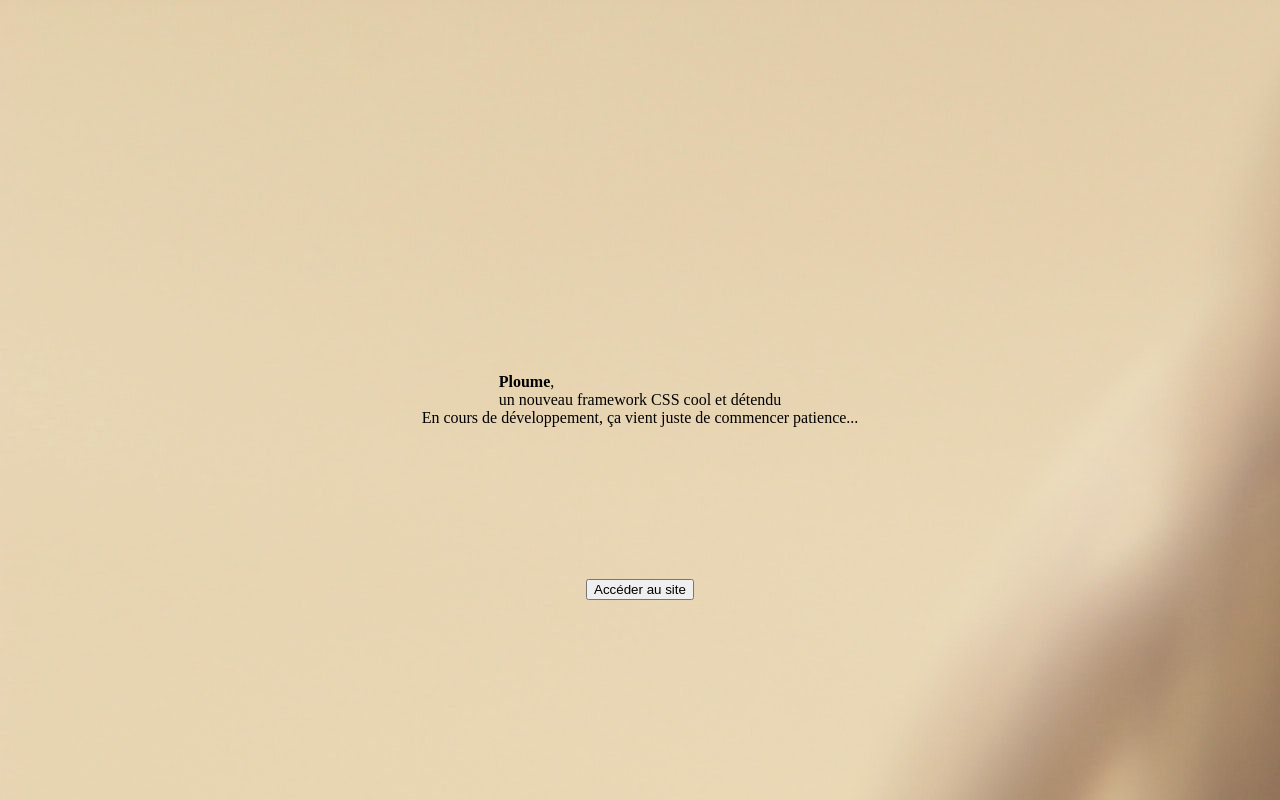
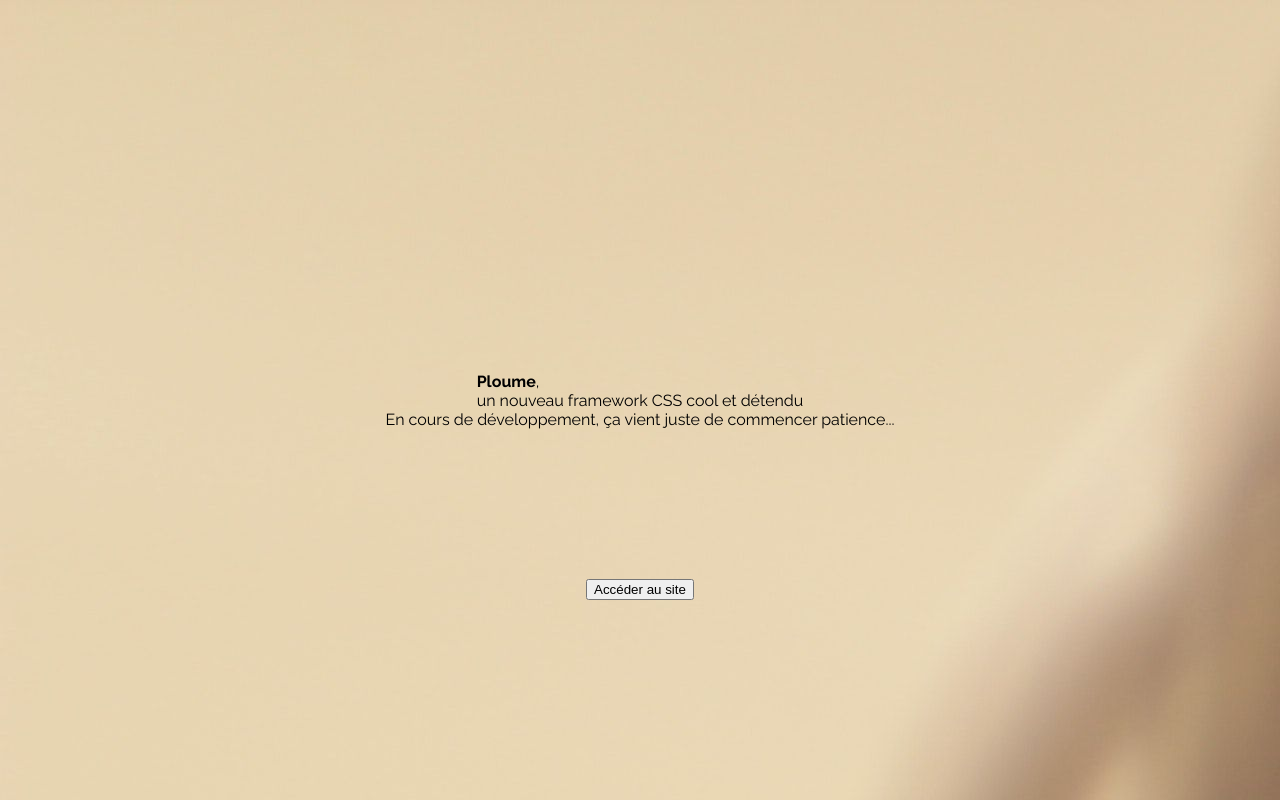
Before and after one commit to melvinlemoine/ploume, a website: page docs/comingsoon.html in a window 1280 px wide. Drawn offline with nearby package versions, Linux system fonts and the light colour scheme; files that its build step writes are made by us from their sources.

Commit message:
Added body properties

```diff
--- a/sass/general/base.sass
+++ b/sass/general/base.sass
@@ -2,3 +2,11 @@ html
   min-width: 300px
   overflow-x: hidden
   overflow-y: scroll
+
+body
+  width: 100vw
+  min-height: 100vh
+  font-family: Raleway
+
+  &::-webkit-scrollbar
+    display: none
```
